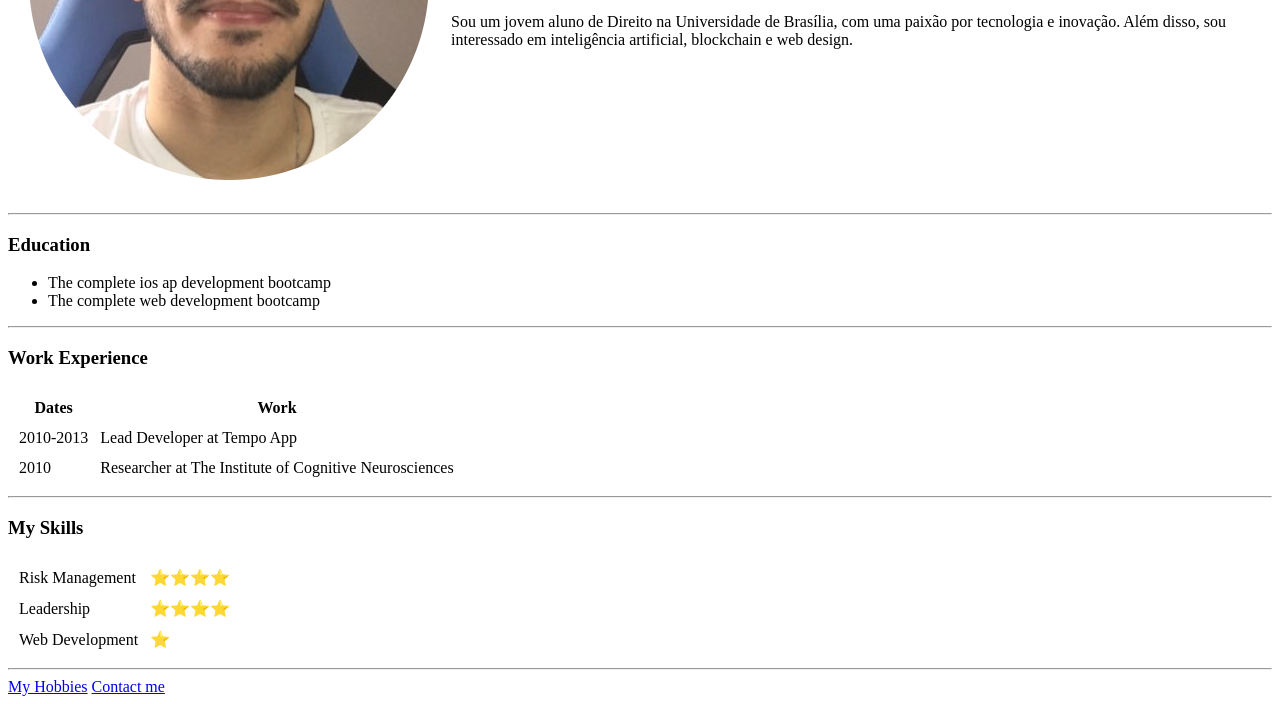
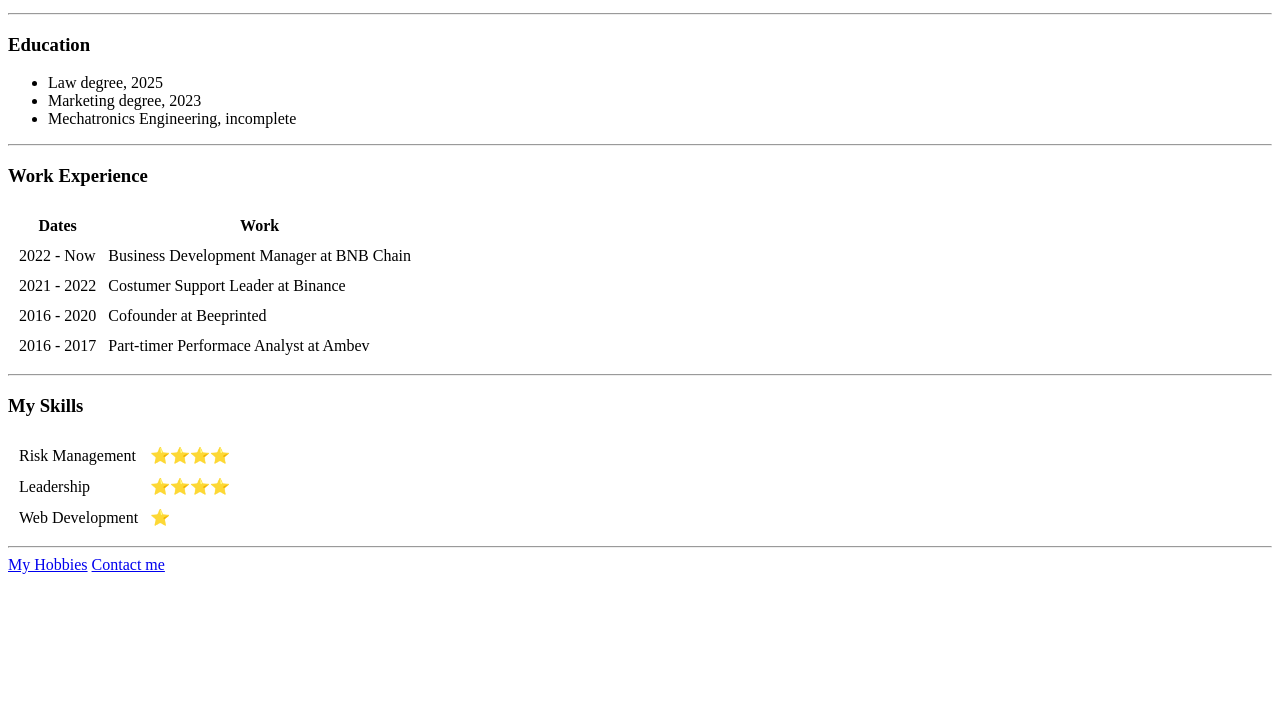
Before and after one commit to iagoboson/cv, a plain HTML site: page index.html in a window 1280 px wide. Shown: the part 249-953 px from the top of the page. After the commit the page ends 831 px from the top, so only its background shows below. Drawn offline with Linux system fonts and the light colour scheme.

Commit message:
Update index.html

```diff
--- a/index.html
+++ b/index.html
@@ -8,12 +8,12 @@
         <table cellspacing="20">
             <tr>
             <td>
-                <img src="iago-modified.png" alt="iago profile picture">
+                <img src="iago-modified.png" alt="iago profile picture" width="200" height="200">
             </td>
             <td>
                 <h1>Iago Boson</h1>
                 <p><em>BD at <strong> <a href="https://bnbchain.org/en"> BNB Chain </a></strong></em></p>
-                <p>Sou um jovem aluno de Direito na Universidade de Brasília, com uma paixão por tecnologia e inovação. Além disso, sou interessado em inteligência artificial, blockchain e web design.
+                <p>Sou aluno de Direito na Universidade de Brasília, com uma paixão por tecnologia e inovação. Além disso, sou interessado em inteligência artificial, blockchain e web design.
                 </p>
             </td>
             </tr>
@@ -23,8 +23,9 @@
         <hr>
         <h3>Education</h3>
         <ul>
-            <li>The complete ios ap development bootcamp</li>
-            <li>The complete web development bootcamp</li>
+            <li>Law degree, 2025</li>
+            <li>Marketing degree, 2023</li>
+            <li>Mechatronics Engineering, incomplete</li>
         </ul>
         <hr>
         <h3>Work Experience</h3>
@@ -37,13 +38,23 @@
             </thead>
             <tbody>
                 <tr>
-                    <td>2010-2013</td>
-                    <td>Lead Developer at Tempo App</td>
+                    <td>2022 - Now</td>
+                    <td>Business Development Manager at BNB Chain</td>
                 </tr>
                 <tr>
-                    <td>2010</td>
-                    <td>Researcher at The Institute of Cognitive Neurosciences</td>
+                    <td>2021 - 2022</td>
+                    <td>Costumer Support Leader at Binance </td>
                 </tr>
+                <tr>
+                    <td>2016 - 2020</td>
+                    <td>Cofounder at Beeprinted</td>
+                </tr>
+                <tr>
+                    <td>2016 - 2017</td>
+                    <td>Part-timer Performace Analyst at Ambev</td>
+                </tr>
+
+
             </tbody>
         </table>
         <hr>
```
